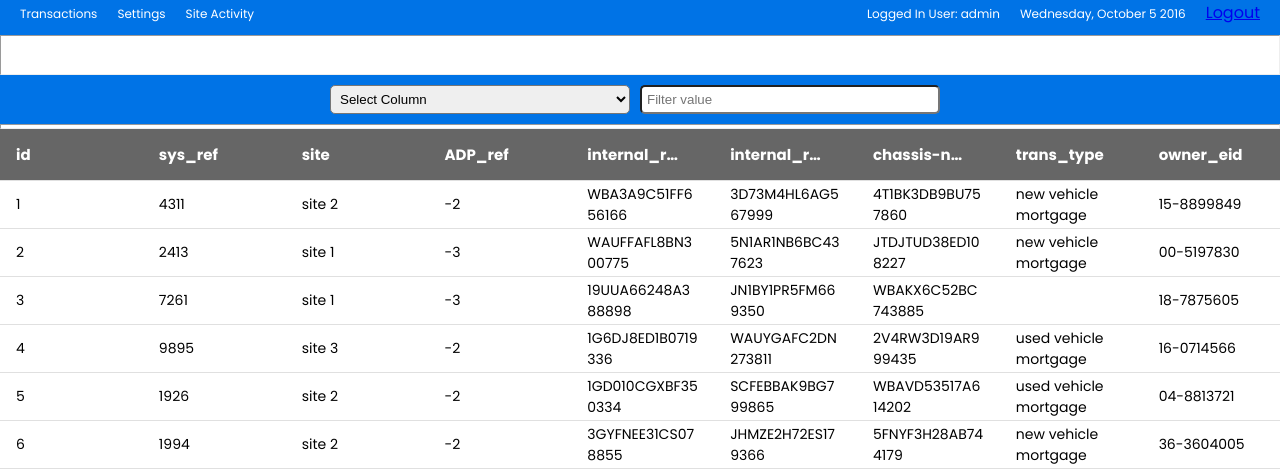
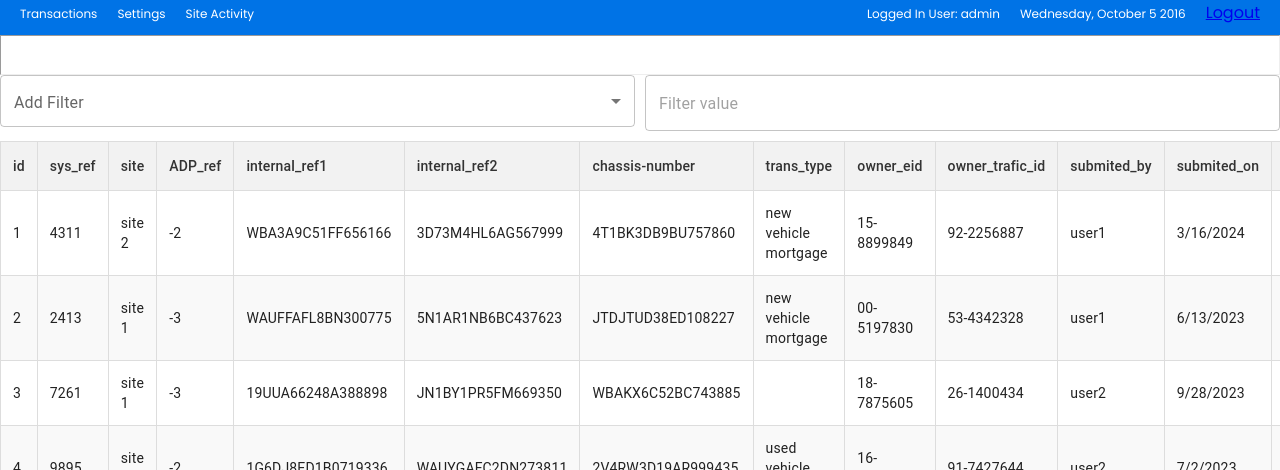
Before and after one commit to thetala3/my-login-app, a React (Create React App) app: page /ListTransaction in a window 1280 px wide. Shown: the part 330-800 px from the top of the page. Built offline with nearby package versions, Linux system fonts and the light colour scheme; the HTML template or start-up script is replaced by a standard one.

Commit message:
Fix Data Table Styling

```diff
--- a/package.json
+++ b/package.json
@@ -3,6 +3,9 @@
   "version": "0.1.0",
   "private": true,
   "dependencies": {
+    "@emotion/react": "^11.11.4",
+    "@emotion/styled": "^11.11.0",
+    "@mui/material": "^5.15.14",
     "@testing-library/jest-dom": "^5.17.0",
     "@testing-library/react": "^13.4.0",
     "@testing-library/user-event": "^13.5.0",
--- a/src/components/react-table/DataTable.jsx
+++ b/src/components/react-table/DataTable.jsx
@@ -1,39 +1,37 @@
 import React, { useState, useMemo } from "react";
-import DataTable from "react-data-table-component";
+import { useTable, usePagination } from "react-table";
+import {
+  Table,
+  TableHead,
+  TableBody,
+  TableRow,
+  TableCell,
+  TableContainer,
+  TablePagination,
+  TextField,
+  Box,
+  Select,
+  MenuItem,
+  FormControl,
+  InputLabel
+} from "@mui/material";
 import "./index.css"; // Import the CSS file
 
-const CustomDataTable = ({ data }) => {
+const CustomTable = ({ data }) => {
   const [filterText, setFilterText] = useState("");
   const [selectedColumn, setSelectedColumn] = useState("");
-
-  const getMinWidth = (key) => {
-    const maxWidth = 200; // Set a reasonable max width to prevent overly wide columns
-    const longestString = data.reduce((acc, item) => {
-      const currentItemLength = item[key] ? item[key].toString().length : 0;
-      return currentItemLength > acc ? currentItemLength : acc;
-    }, 0);
-    return Math.min(maxWidth, longestString * 7);
-  };
 
   const columns = useMemo(
     () =>
       Object.keys(data[0] || {}).map((key) => ({
-        name: key,
-        selector: (row) => row[key],
-        sortable: true,
-        wrap: true,
-        style: {
-          whiteSpace: "normal",
-          overflow: "visible",
-          wordBreak: "break-word" // To ensure long words do not overflow
-        }
+        Header: key,
+        accessor: key
       })),
     [data]
   );
 
   const filteredData = useMemo(() => {
     if (!selectedColumn || !filterText) return data;
-
     return data.filter((item) =>
       item[selectedColumn]
         .toString()
@@ -42,92 +40,100 @@ const CustomDataTable = ({ data }) => {
     );
   }, [data, selectedColumn, filterText]);
 
-  const customStyles = {
-    headCells: {
-      style: {
-        fontSize: "15px",
-        fontWeight: "bold",
-        color: "#ffffff",
-        backgroundColor: "#666666",
-        whiteSpace: "normal",
-        overflow: "visible",
-        wordBreak: "break-word"
-      }
+  const {
+    getTableProps,
+    getTableBodyProps,
+    headerGroups,
+    prepareRow,
+    page,
+    canPreviousPage,
+    canNextPage,
+    pageOptions,
+    pageCount,
+    gotoPage,
+    nextPage,
+    previousPage,
+    setPageSize,
+    state: { pageIndex, pageSize }
+  } = useTable(
+    {
+      columns,
+      data: filteredData,
+      initialState: { pageIndex: 0, pageSize: 5 }
     },
-    cells: {
-      style: {
-        fontSize: "14px",
-        color: "#000000",
-        backgroundColor: "#ffffff",
-        whiteSpace: "normal",
-        overflow: "visible"
-      }
-    },
-    rows: {
-      style: {
-        backgroundColor: "#ffffff",
-        color: "#000000",
-        hover: {
-          backgroundColor: "#e1bee7"
-        },
-        pointerOnHover: true,
-        highlightOnHover: true
-      }
-    },
-    pagination: {
-      style: {
-        color: "#6a1b9a"
-      },
-      pageButtonsStyle: {
-        borderRadius: "5px",
-        backgroundColor: "#f1f1f1",
-        color: "#6a1b9a",
-        fill: "#6a1b9a",
-        "&:disabled": {
-          backgroundColor: "#cccccc"
-        },
-        "&:hover:not(:disabled)": {
-          backgroundColor: "#d1c4e9"
-        },
-        "&:active": {
-          backgroundColor: "#ce93d8"
-        }
-      }
-    }
-  };
+    usePagination
+  );
 
   return (
-    <div>
-      <div className="container ">
-        <select
-          className="custom-select" // Add class name for styling
-          onChange={(e) => setSelectedColumn(e.target.value)}
-        >
-          <option value="">Select Column</option>
-          {columns.map((column) => (
-            <option key={column.name} value={column.name}>
-              {column.name}
-            </option>
-          ))}
-        </select>
-        <input
-          type="text"
+    <Box>
+      <Box style={{ display: "flex", gap: "10px", marginBottom: "10px" }}>
+        <FormControl variant="outlined" style={{ width: "calc(50% - 5px)" }}>
+          <InputLabel id="select-column-label">Add Filter</InputLabel>
+          <Select
+            labelId="select-column-label"
+            id="select-column"
+            value={selectedColumn}
+            onChange={(e) => setSelectedColumn(e.target.value)}
+            label="Add Filter"
+          >
+            <MenuItem value="">
+              <em>None</em>
+            </MenuItem>
+            {columns.map((column) => (
+              <MenuItem key={column.accessor} value={column.accessor}>
+                {column.Header}
+              </MenuItem>
+            ))}
+          </Select>
+        </FormControl>
+        <TextField
           placeholder="Filter value"
+          variant="outlined"
           value={filterText}
           onChange={(e) => setFilterText(e.target.value)}
-          className="custom-input"
+          style={{ width: "calc(50% - 5px)" }}
         />
-      </div>
-      <hr className="hr-spacing" />
-      <DataTable
-        columns={columns}
-        data={filteredData}
-        pagination
-        highlightOnHover
-        pointerOnHover
-        customStyles={customStyles}
+      </Box>
+      <TableContainer>
+        <Table {...getTableProps()} className="custom-table">
+          <TableHead>
+            {headerGroups.map((headerGroup) => (
+              <TableRow {...headerGroup.getHeaderGroupProps()}>
+                {headerGroup.headers.map((column) => (
+                  <TableCell {...column.getHeaderProps()}>
+                    {column.render("Header")}
+                  </TableCell>
+                ))}
+              </TableRow>
+            ))}
+          </TableHead>
+          <TableBody {...getTableBodyProps()}>
+            {page.map((row) => {
+              prepareRow(row);
+              return (
+                <TableRow {...row.getRowProps()}>
+                  {row.cells.map((cell) => (
+                    <TableCell {...cell.getCellProps()}>
+                      {cell.render("Cell")}
+                    </TableCell>
+                  ))}
+                </TableRow>
+              );
+            })}
+          </TableBody>
+        </Table>
+      </TableContainer>
+      <TablePagination
+        rowsPerPageOptions={[5, 10, 20]}
+        component="div"
+        count={filteredData.length}
+        rowsPerPage={pageSize}
+        page={pageIndex}
+        onPageChange={(e, newPage) => gotoPage(newPage)}
+        onRowsPerPageChange={(e) => setPageSize(Number(e.target.value))}
       />
-    </div>
+    </Box>
   );
 };
-export default CustomDataTable;
+
+export default CustomTable;
--- a/src/components/react-table/index.css
+++ b/src/components/react-table/index.css
@@ -1,27 +1,79 @@
-.custom-select {
-  width: 300px;
-  margin-right: 10px;
-  padding: 5px;
-  border-radius: 5px;
+/* CustomTableStyles.css */
+
+/* Select and input box styling */
+.custom-select,
+.custom-input {
+  width: 100%;
+  height: 48px; /* Match height */
+  border: 1px solid #ccc; /* Consistent border */
+  background: transparent;
+  border-radius: 4px; /* Match border-radius */
+  font-size: 16px;
   margin-bottom: 10px;
-  margin-top: 10px;
+  padding-left: 10px; /* Consistent padding */
 }
 
 .custom-input {
-  width: 300px;
-  margin-right: 10px;
-  padding: 5px;
-  border-radius: 5px;
-  margin-bottom: 10px;
-  margin-top: 10px;
+  border: 1px solid #ccc; /* Thin line to match Select */
 }
 
-.container {
-  display: flex;
-  justify-content: center;
-  background-color: #0073e6;
+.MuiSelect-select.MuiSelect-outlined.MuiOutlinedInput-input {
+  padding-top: 14px;
+  padding-bottom: 15px;
 }
+
+.MuiInputBase-root {
+  font-size: 16px; /* Ensure font size matches */
+}
+
+/* For the 'Add Filter' placeholder to be faded */
+.MuiMenuItem-root.Mui-disabled {
+  opacity: 0.42; /* Match the opacity of TextField placeholder */
+}
+
+.custom-input::placeholder {
+  color: rgba(0, 0, 0, 0.42); /* Faded like 'Add Filter' */
+}
+
+/* Table styling */
+.custom-table-container {
+  margin-bottom: 20px;
+}
+
+.custom-table {
+  width: 100%;
+  border-collapse: collapse;
+}
+
+.custom-table th,
+.custom-table td {
+  border: 1px solid #ddd;
+  padding: 12px; /* Increase padding for better readability */
+  text-align: left;
+}
+
+.custom-table th {
+  background-color: #f2f2f2;
+  color: #333; /* Adjust text color for better contrast */
+}
+
+.custom-table tbody tr:nth-child(even) {
+  background-color: #f9f9f9;
+}
+
+.custom-table tbody tr:hover {
+  background-color: #e5e5e5;
+}
+
+/* Responsive table */
+@media (max-width: 768px) {
+  .custom-table th,
+  .custom-table td {
+    padding: 8px; /* Adjust padding for smaller screens */
+  }
+}
+
 .hr-spacing {
-  height: 5px;
+  height: 30px;
   background-color: transparent;
 }
```
Also changed, not shown: 2 other files (tests, documents, lock files or other folders).
